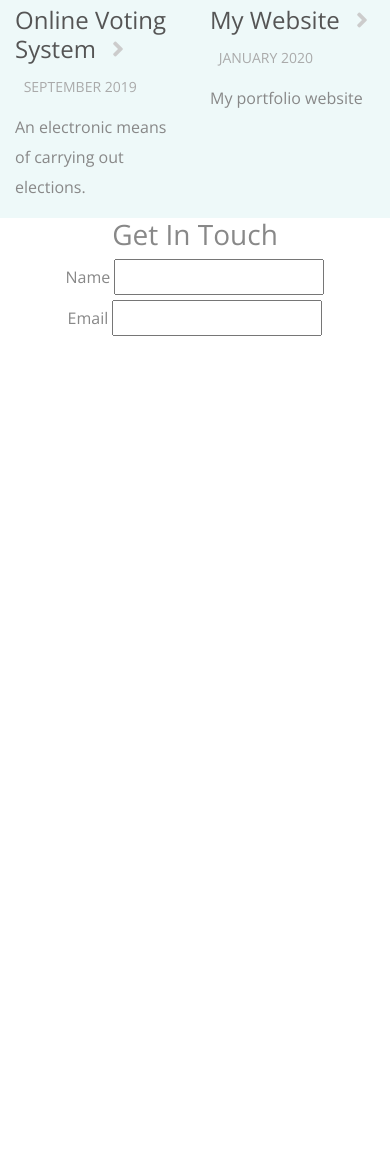
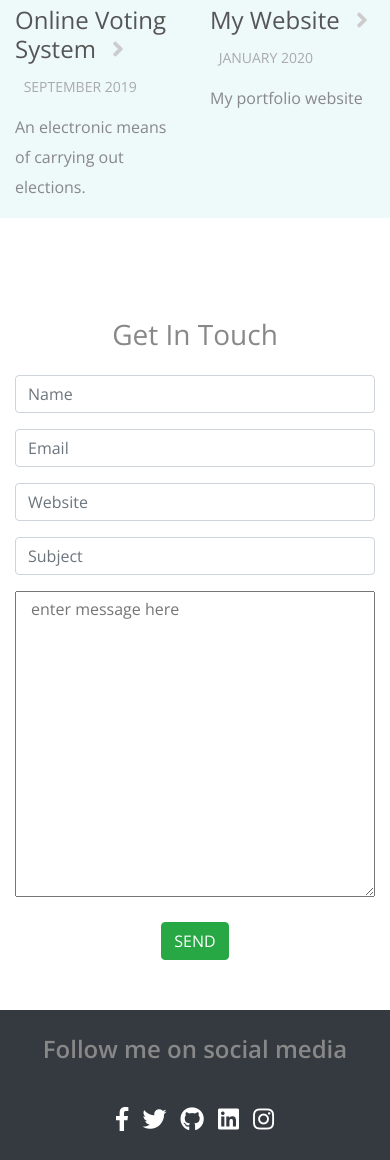
Before and after one commit to timkwali/My-Website, a plain HTML site: page index.html in a window 390 px wide. Shown: the part 3830-4990 px from the top of the page. Before the commit the page ends 4171 px from the top, so only its background shows below. Drawn offline with nearby package versions, Linux system fonts and the light colour scheme; some icons are missing; files whose address does not match are found by name.

Commit message:
completed contact me form and added footer

```diff
--- a/assets/css/style.css
+++ b/assets/css/style.css
@@ -356,3 +356,28 @@ h1, h2 {
   padding-right: 5px;
   color: #ddd;
 }
+
+/***CONTACT ME***/
+#contactMe {
+  margin-top: 100px;
+}
+
+#social {
+  height: 150px;
+  margin-top: 50px;
+}
+
+#social p {
+  font-size: 150%;
+}
+
+#socialLinks a {
+  color: white !important;
+  font-size: 150%;
+  margin-left: 5px;
+  margin-right: 5px;
+}
+
+#socialLinks a:hover {
+  color: yellowgreen !important;
+}
--- a/index.html
+++ b/index.html
@@ -59,9 +59,6 @@
             </li>
             <li class="nav-item">
               <a class="nav-link scroll-link" href="#work">WORK</a>
-            </li>
-            <li class="nav-item">
-              <a class="nav-link scroll-link" href="#gallery">GALLERY</a>
             </li>
             <li class="nav-item">
               <a class="nav-link scroll-link" href="#contactMe">CONTACT ME</a>
@@ -326,7 +323,7 @@
       <div class="container">
 
         <!--Heading-->
-        <div class="row">
+        <div class="row mb-3">
           <div class="col blog section-description wow fadeIn">
               <h3>Get In Touch</h3>
               <div class="divider-1 wow fadeInUp"><span></span></div>
@@ -337,24 +334,41 @@
         <div class="row">
           <form class="col-12">
             <div class="row">
-              <div class="col-12 col-sm-6">
-                <label for="name">Name</label>
-                <input type="text" name="name" id="name">
+              <div class="col-12 col-sm-6 form-group">
+                <input class="form-control" type="text" name="name" id="name" placeholder="Name">
                 <span class="helper-text"></span>
               </div>
-              <div class="col-12 col-sm-6">
-                  <label for="email">Email</label>
-                  <input type="email" name="email" id="email">
-                  <span class="helper-text"></span>
-                </div>
+              <div class="col-12 col-sm-6 form-group">
+                <input class="form-control" type="email" name="email" id="email" placeholder="Email">
+                <span class="helper-text"></span>
+              </div>
+              <div class="col-12 col-sm-6 form-group">
+                <input class="form-control" type="text" name="website" id="website" placeholder="Website">
+                <span class="helper-text"></span>
+              </div>
+              <div class="col-12 col-sm-6 form-group">
+                <input class="form-control" type="text" name="subject" id="subject" placeholder="Subject">
+                <span class="helper-text"></span>
+              </div>
+              <div class="col-12 form-group">
+                <textarea class="col-12" id="message" rows="10" cols="40" placeholder="enter message here"></textarea>
+              </div>
             </div>
+            <button class="btn btn-success mr-auto">SEND</button>
           </form>
         </div>
 
         <!--Footer-->
-        <div class="row">
-
-        </div>
+        <footer class="row bg-dark" id="social">
+          <p class="ml-auto mr-auto mt-4 font-weight-bold">Follow me on social media</p>
+          <div class="col-12" id="socialLinks">
+            <a href="#"><i class="fab fa-facebook-f"></i></a>
+            <a href="#"><i class="fab fa-twitter"></i></a>
+            <a href="#"><i class="fab fa-github"></i></a>
+            <a href="#"><i class="fab fa-linkedin"></i></a>
+            <a href="#"><i class="fab fa-instagram"></i></a>
+          </div>
+        </footer>
       </div>
     <!--End Of Contact Me-->
     </div>
```
